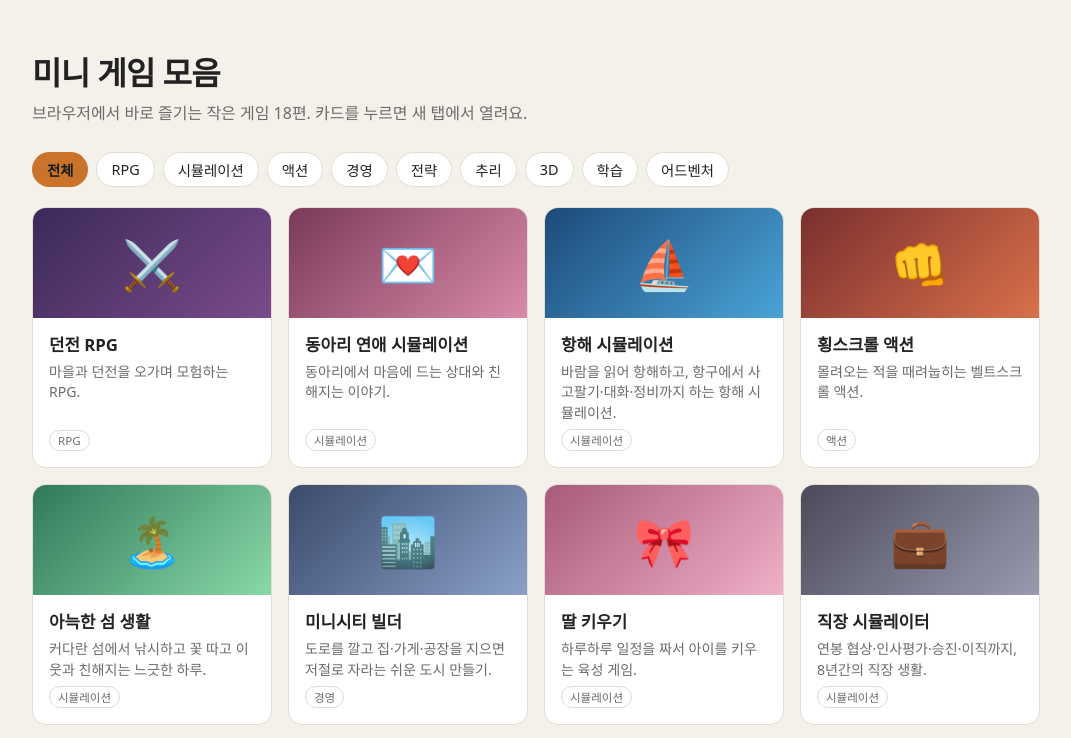
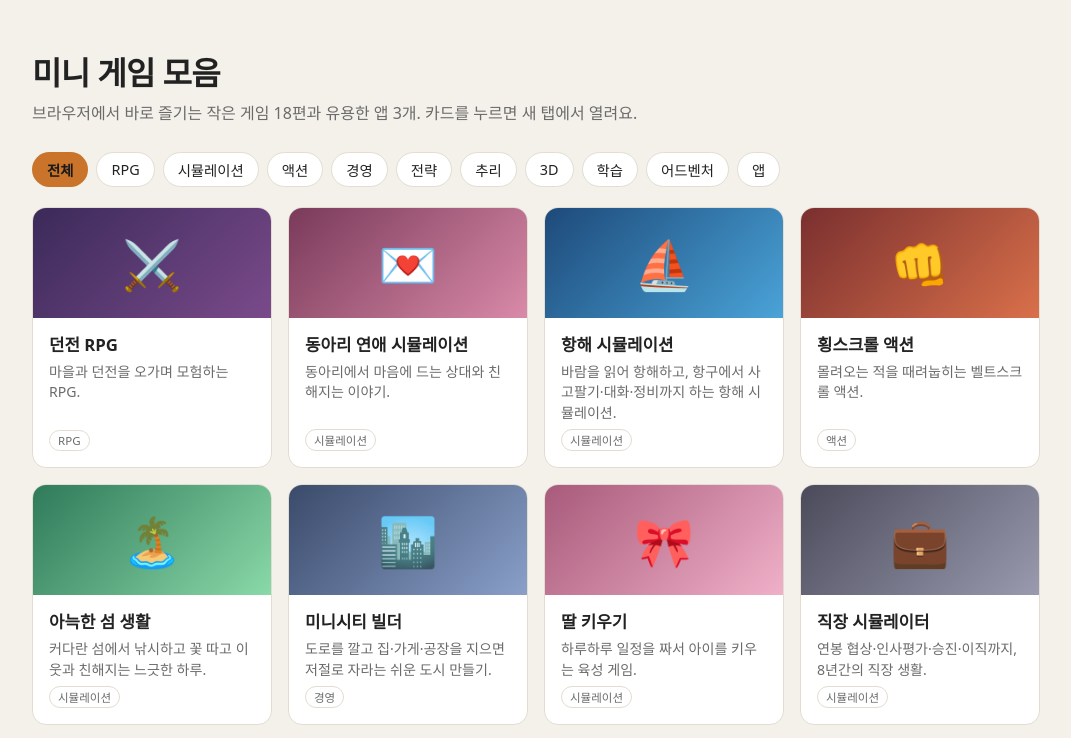
Before and after one commit to alishajava/TestGitHub, a plain HTML site: page index.html in a window 1280 px wide. Shown: the top 738 px of the page, without its empty margins (104-1175 px from the left). Drawn offline with Linux system fonts and the light colour scheme.

Commit message:
목록: 앱 3종 추가 (할 일 목록·가계부·집중 타이머)

```diff
--- a/index.html
+++ b/index.html
@@ -34,7 +34,7 @@
 <body>
 <header>
   <h1>미니 게임 모음</h1>
-  <p>브라우저에서 바로 즐기는 작은 게임 18편. 카드를 누르면 새 탭에서 열려요.</p>
+  <p>브라우저에서 바로 즐기는 작은 게임 18편과 유용한 앱 3개. 카드를 누르면 새 탭에서 열려요.</p>
 </header>
 <div class="filters" id="filters" role="group" aria-label="종류 필터"></div>
 <main id="grid"></main>
@@ -60,6 +60,9 @@
     { path: 'topview/', name: '탑뷰 어드벤처', desc: '마을을 거닐며 사람과 대화하고 열쇠를 찾는 탑뷰 어드벤처.', tag: '어드벤처', icon: '🗝️', grad: ['#3a5a2f', '#a8c86a'] },
     { path: 'tunguska/', name: '퉁구스카의 비밀', desc: '눈보라 속 버려진 소련 연구 기지의 단서를 조사하는 방탈출 어드벤처.', tag: '추리', icon: '❄️', grad: ['#2a3a4a', '#8aa8c0'] },
     { path: 'robotbuilder/', name: '메이드로봇 만들기', desc: '부품을 골라 메이드로봇을 조립한 뒤, 이동·말·동작·가사를 가르쳐 키우는 시뮬레이터.', tag: '시뮬레이션', icon: '🛠️', grad: ['#a85a7a', '#f0a0b8'] },
+    { path: 'todo/', name: '할 일 목록', desc: '마감일·중요 표시·진행률까지, 자동 저장되는 깔끔한 할 일 관리.', tag: '앱', icon: '✅', grad: ['#2f5fb8', '#6c97ff'] },
+    { path: 'budget/', name: '가계부', desc: '수입·지출을 기록하고 월별 잔액과 분류별 지출을 한눈에. CSV 내보내기 지원.', tag: '앱', icon: '💰', grad: ['#2f7a5a', '#6bd1a0'] },
+    { path: 'timer/', name: '집중 타이머', desc: '포모도로, 카운트다운 타이머, 랩 스톱워치를 한곳에서.', tag: '앱', icon: '⏱️', grad: ['#b8503a', '#ff9a7a'] },
   ]
   const grid = document.getElementById('grid')
   const filters = document.getElementById('filters')
```
